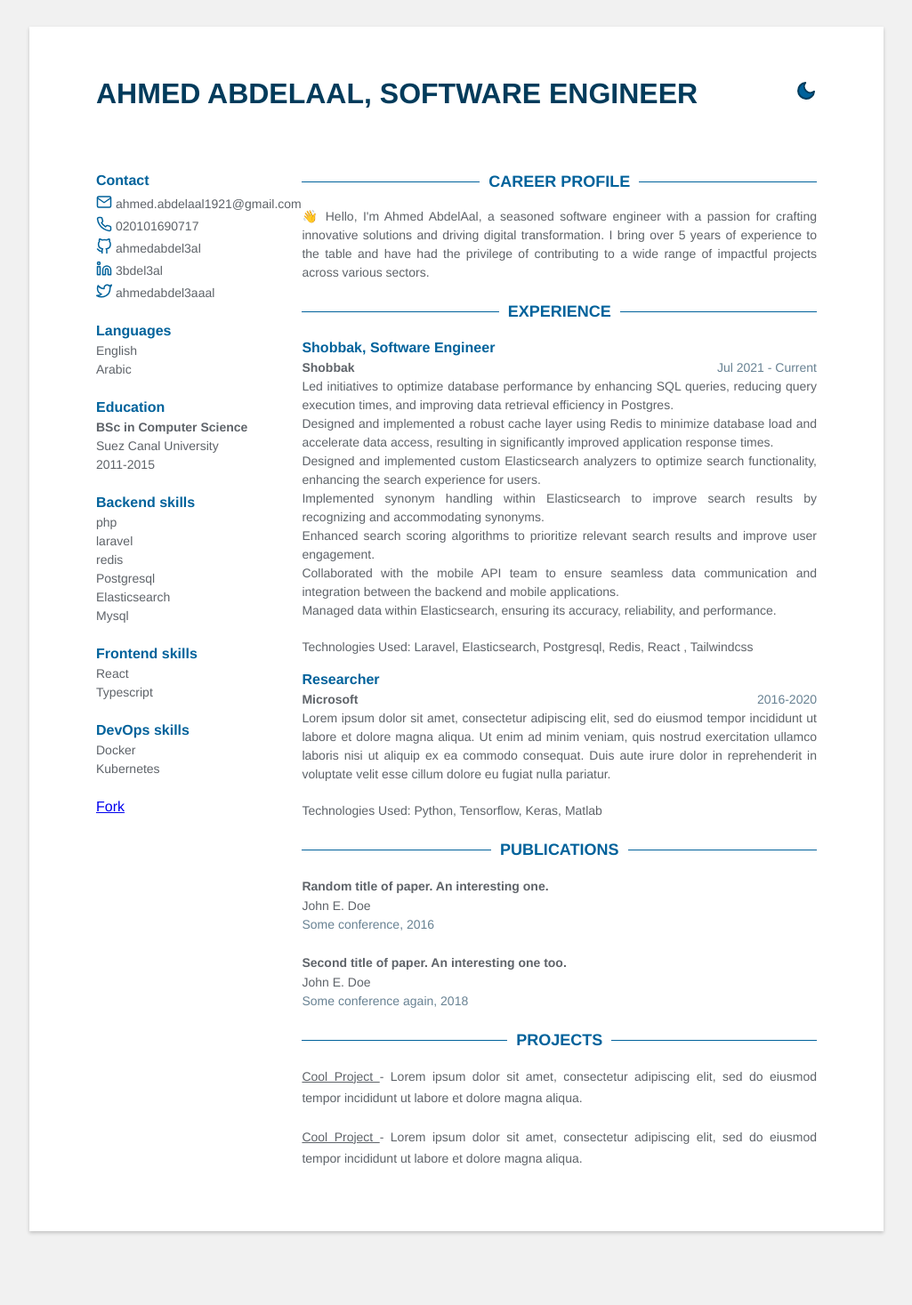
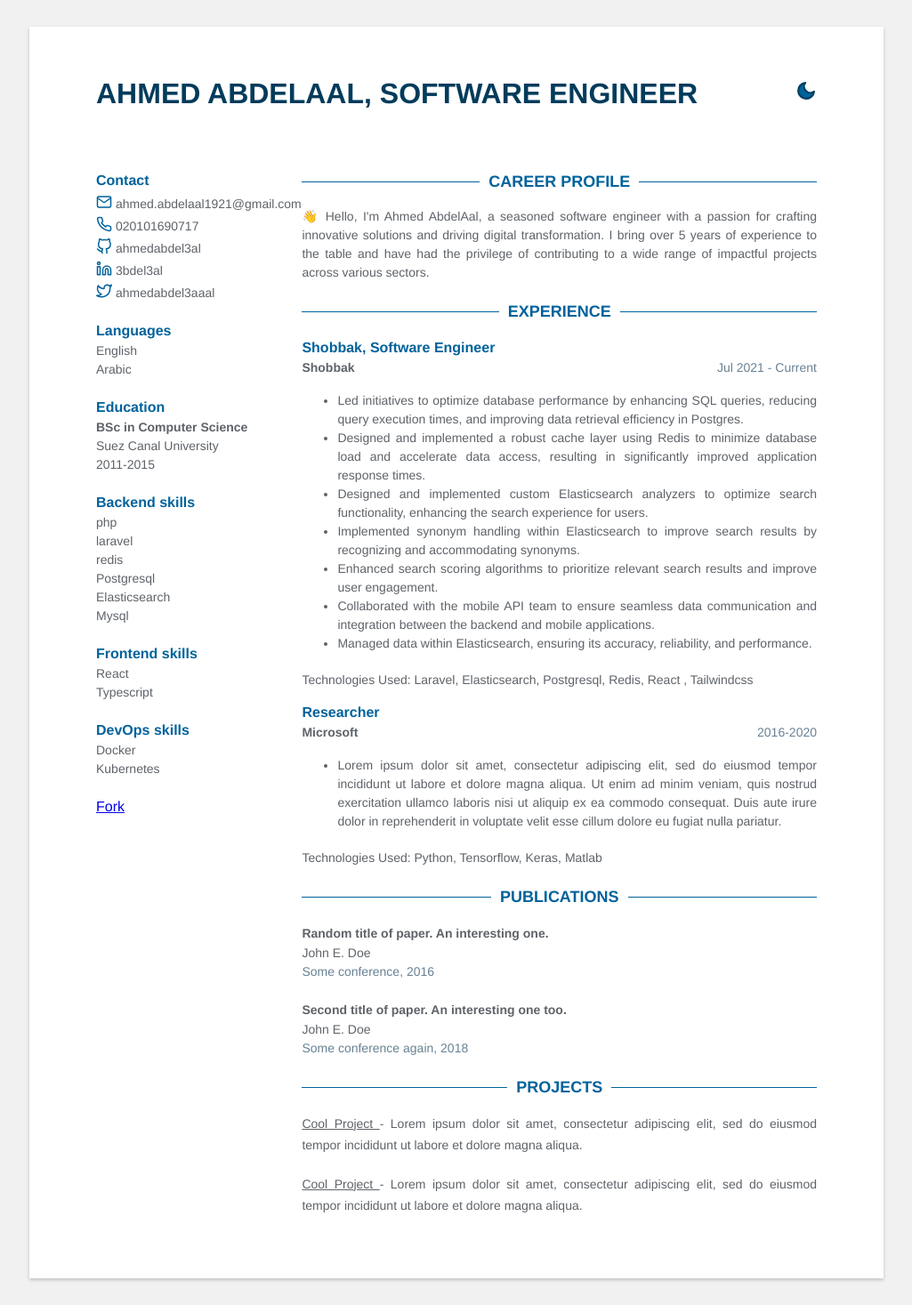
Before and after one commit to ahmedabdel3al/ahmedabdel3al.github.io, a Jekyll site: the page built from index.html, in a window 1280 px wide. Shown: the whole page at 89% size, without its empty margins (127-1152 px from the left). Built offline with Jekyll 4.4.1, drawn with Linux system fonts in a browser that asks for light colours; before the commit the page ends 1414 px from its top, so only the background shows below that.

Commit message:
Update experience.html

```diff
--- a/_includes/experience.html
+++ b/_includes/experience.html
@@ -13,9 +13,11 @@
             </div>
 
             <section class="languages">
-             {% for detail in exp.details  %}
-                <div class="idiom">{{detail}}</div>
-            {% endfor %}
+             <ul>
+                 {% for detail in exp.details  %}
+                    <li class="idiom">{{detail}}</li>
+                 {% endfor %}
+             </ul>
            </section>
 
             <p class="technologies">Technologies Used: {{exp.technologies_used}}</p>
```
